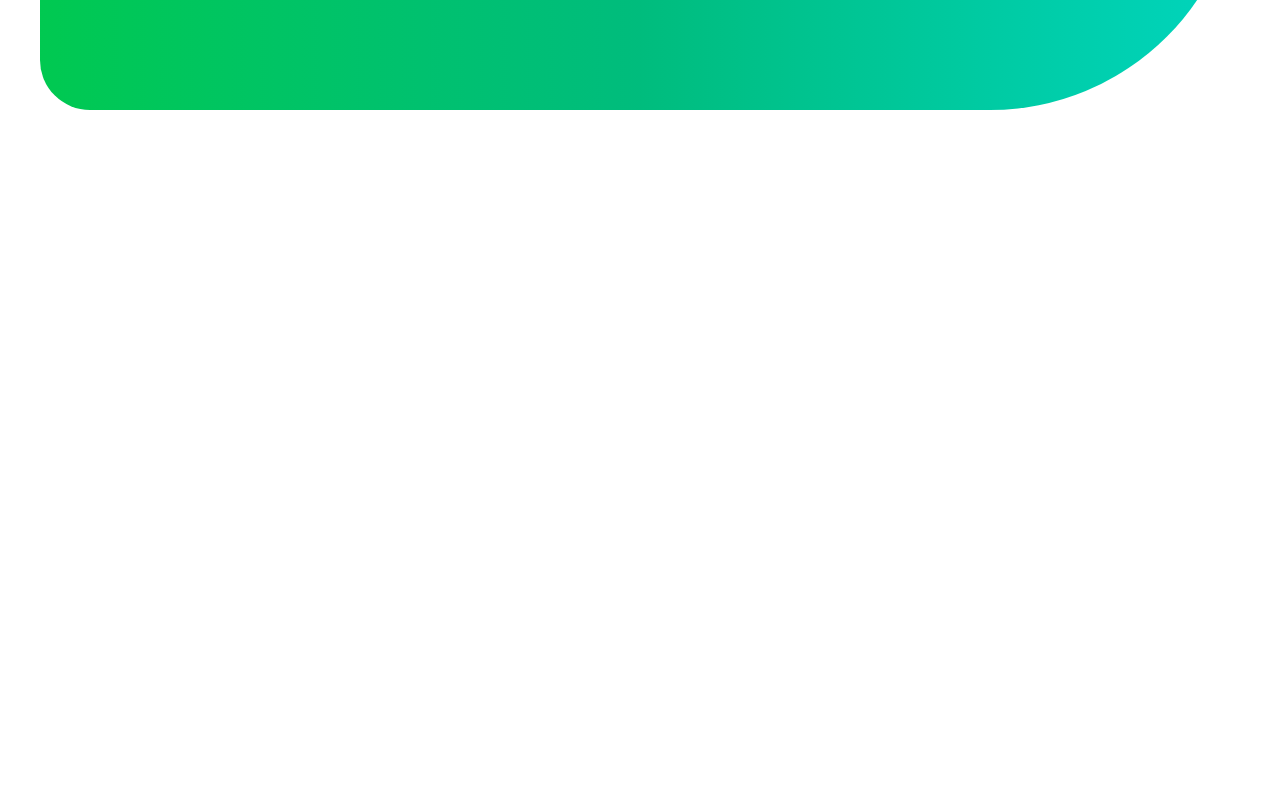
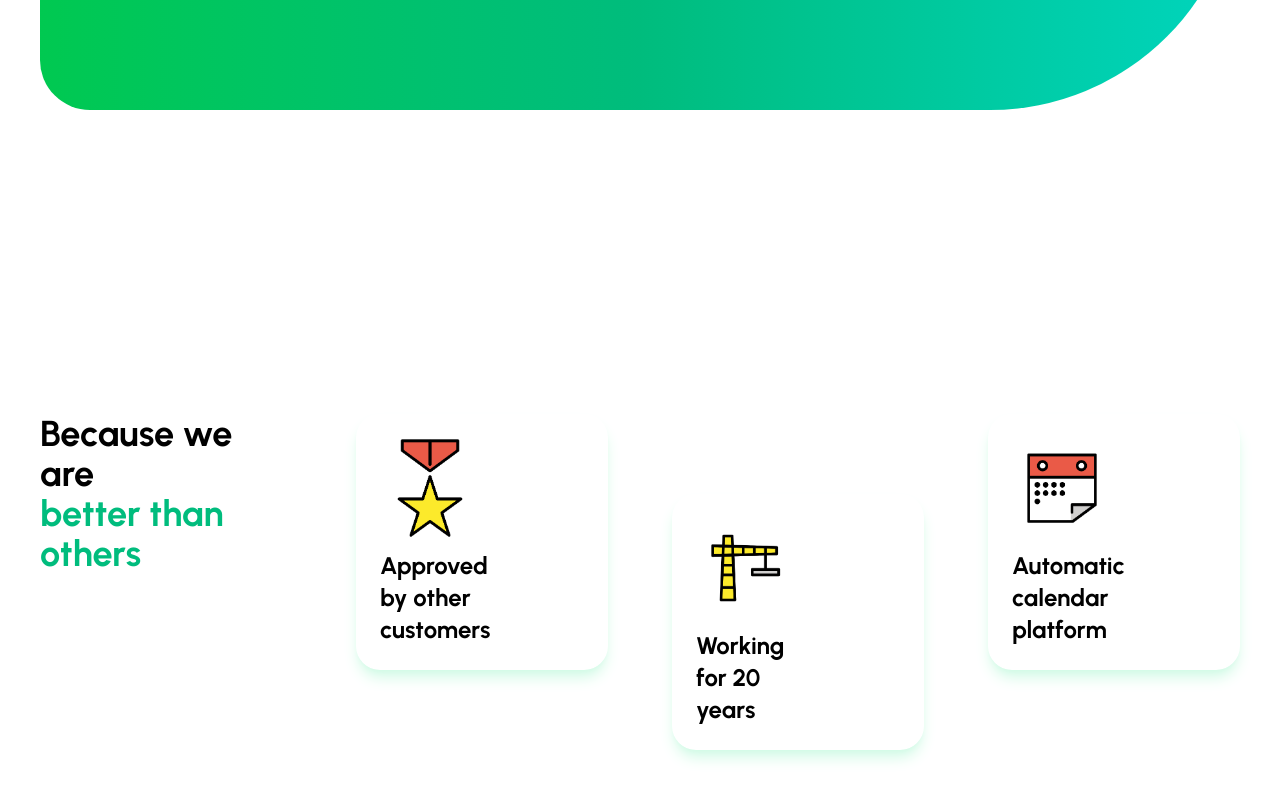
Before and after one commit to FelipeCastro-js/web-modern, a Next.js app: page / in a window 1280 px wide. Shown: the part 941-1741 px from the top of the page. Before the commit the page ends 1051 px from the top, so only its background shows below. Built offline with nearby package versions, Linux system fonts and the light colour scheme.

Commit message:
style: add animation with motion and design to component feature

```diff
--- a/src/app/page.tsx
+++ b/src/app/page.tsx
@@ -1,3 +1,4 @@
+import { Features } from "@/components/Features";
 import { Navbar } from "@/components/Navbar/Navbar";
 import { Overview } from "@/components/Overview";
 
@@ -6,6 +7,7 @@ export default function Home() {
     <main className="px-3 lg:px-10">
       <Navbar />
       <Overview />
+      <Features />
     </main>
   );
 }
--- /dev/null
+++ b/src/components/Features/Features.data.ts
@@ -0,0 +1,20 @@
+export const dataFeatures = [
+  {
+    id: 1,
+    image: "medal",
+    text: "Approved by other customers",
+    additionalClass: "mt-0",
+  },
+  {
+    id: 2,
+    image: "construction",
+    text: "Working for 20 years",
+    additionalClass: "mt-20",
+  },
+  {
+    id: 3,
+    image: "calendar",
+    text: "Automatic calendar platform",
+    additionalClass: "mt-0",
+  },
+];
--- /dev/null
+++ b/src/components/Features/Features.tsx
@@ -0,0 +1,36 @@
+import Image from "next/image";
+import { MotionTransition } from "../MotionTransition";
+import { dataFeatures } from "./Features.data";
+
+export function Features() {
+  return (
+    <div
+      id="features"
+      className="grid grid-cols-2 gap-16 my-20 md:grid-cols-4 md:py-56"
+    >
+      <div>
+        <h2 className="mb-4 text-4xl font-bold">
+          Because we are <br />
+          <span className="text-emerald-500">better than others</span>
+        </h2>
+      </div>
+      {dataFeatures.map(({ id, image, text, additionalClass }) => (
+        <MotionTransition key={id}>
+          <div key={id}>
+            <div
+              className={`rounded-3xl shadow-lg p-6 shadow-emerald-100 ${additionalClass}`}
+            >
+              <Image
+                src={`/assets/${image}.png`}
+                alt={`Image ${text}`}
+                width="100"
+                height="100"
+              />
+              <h3 className="mt-3 mr-20 text-2xl font-bold">{text}</h3>
+            </div>
+          </div>
+        </MotionTransition>
+      ))}
+    </div>
+  );
+}
--- /dev/null
+++ b/src/components/Features/index.ts
@@ -0,0 +1 @@
+export * from "./Features";
--- /dev/null
+++ b/src/components/MotionTransition/MotionTransition.tsx
@@ -0,0 +1,30 @@
+"use client";
+import { motion } from "framer-motion";
+
+export const transitionsMotion = {
+  transition: {
+    duration: 3,
+    type: "spring",
+  },
+  initial: {
+    opacity: 0,
+    bottom: "5rem",
+    transform: "translateY(200px)",
+  },
+  whileInView: {
+    opacity: 1,
+    transform: "translateY(0px)",
+  },
+};
+
+export function MotionTransition({ children }: { children: React.ReactNode }) {
+  return (
+    <motion.div
+      transition={transitionsMotion.transition as any}
+      initial={transitionsMotion.initial}
+      whileInView={transitionsMotion.whileInView}
+    >
+      {children}
+    </motion.div>
+  );
+}
--- /dev/null
+++ b/src/components/MotionTransition/index.ts
@@ -0,0 +1 @@
+export * from "./MotionTransition";
```
Also changed, not shown: package.json (+8 -7 lines), 1 other file (tests, documents, lock files or other folders).
